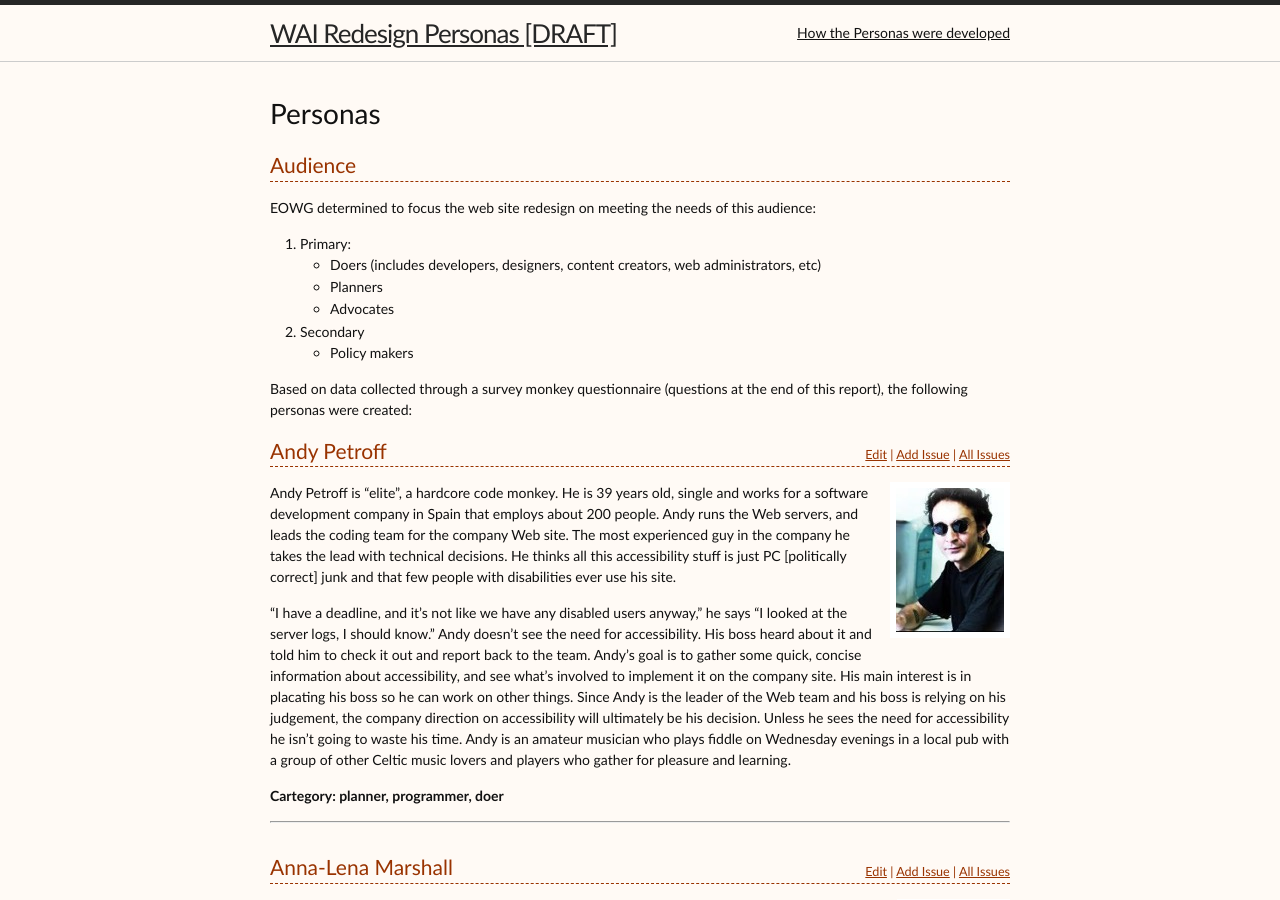
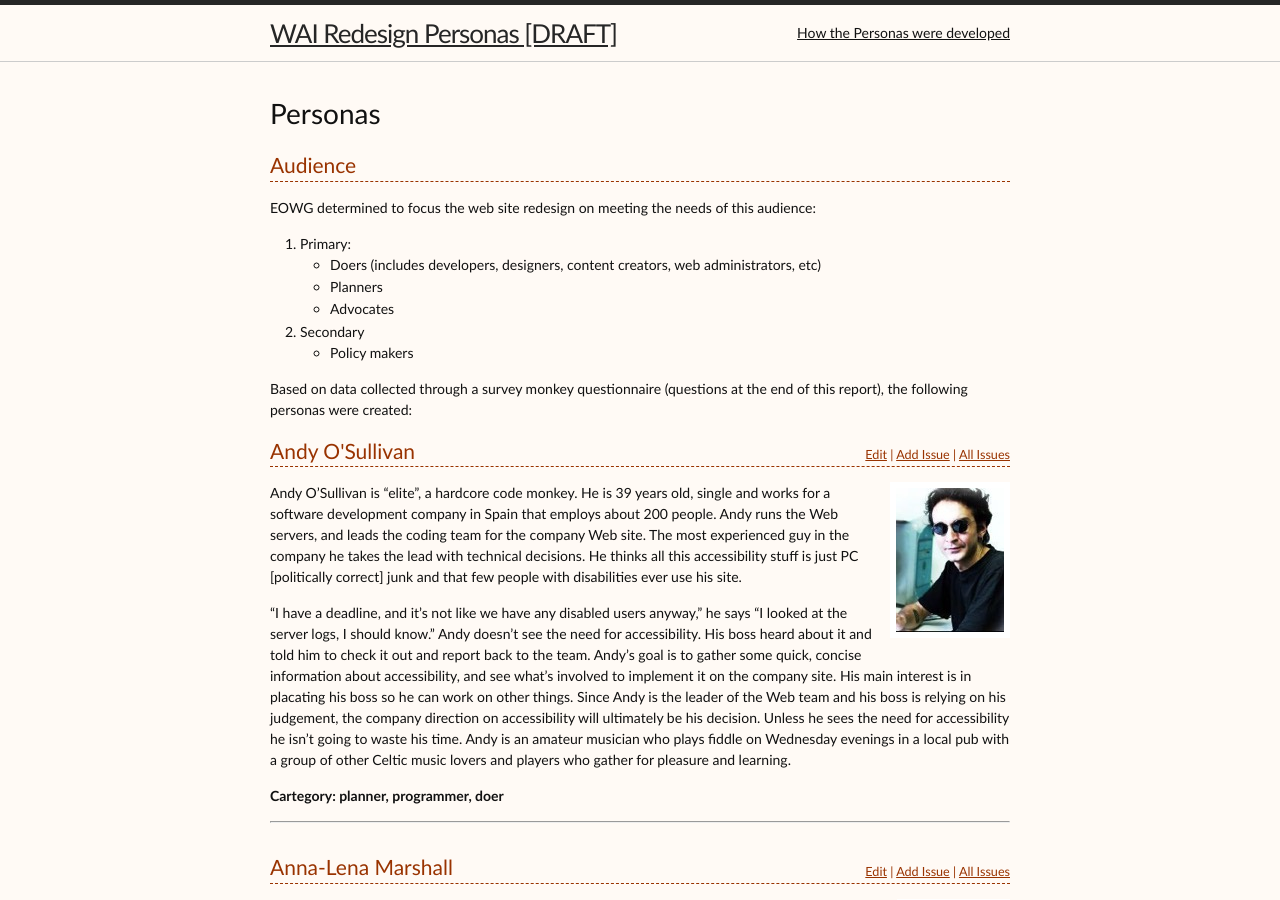
Before and after one commit to w3c/wai-website-personas, a Jekyll site: the page built from index.html, in a window 1280 px wide and 900 px high. Built offline with Jekyll 4.4.1, drawn with Linux system fonts in a browser that asks for light colours.

Commit message:
Change surname of Andy persona

```diff
--- a/_personas/andy-petroff.md
+++ b/_personas/andy-petroff.md
@@ -1,9 +1,9 @@
 ---
-title: Andy Petroff
+title: Andy O'Sullivan
 img: andy.jpg
 category: planner, programmer, doer
 ---
 
-Andy Petroff is "elite", a hardcore code monkey. He is 39 years old, single and works for a software development company in Spain that employs about 200 people.  Andy runs the Web servers, and leads the coding team for the company Web site. The most experienced guy in the company he takes the lead with technical decisions. He thinks all this accessibility stuff is just PC [politically correct] junk and that few people with disabilities ever use his site.
+Andy O'Sullivan is "elite", a hardcore code monkey. He is 39 years old, single and works for a software development company in Spain that employs about 200 people.  Andy runs the Web servers, and leads the coding team for the company Web site. The most experienced guy in the company he takes the lead with technical decisions. He thinks all this accessibility stuff is just PC [politically correct] junk and that few people with disabilities ever use his site.
 
 “I have a deadline, and it's not like we have any disabled users anyway,” he says “I looked at the server logs, I should know.”  Andy doesn't see the need for accessibility. His boss heard about it and told him to check it out and report back to the team. Andy's goal is to gather some quick, concise information about accessibility, and see what's involved to implement it on the company site. His main interest is in placating his boss so he can work on other things.  Since Andy is the leader of the Web team and his boss is relying on his judgement, the company direction on accessibility will ultimately be his decision. Unless he sees the need for accessibility he isn't going to waste his time.  Andy is an amateur musician who plays fiddle on Wednesday evenings in a local pub with a group of other Celtic music lovers and players who gather for pleasure and learning.
```
